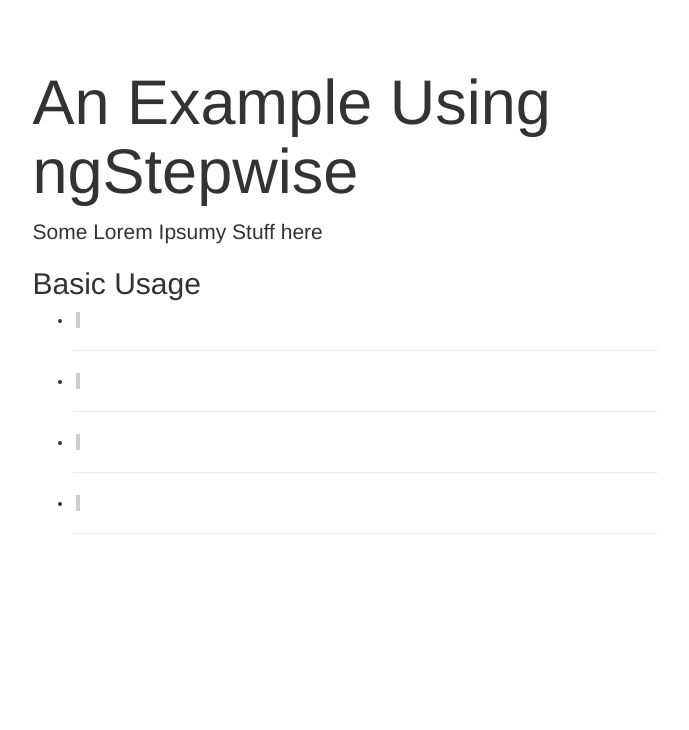
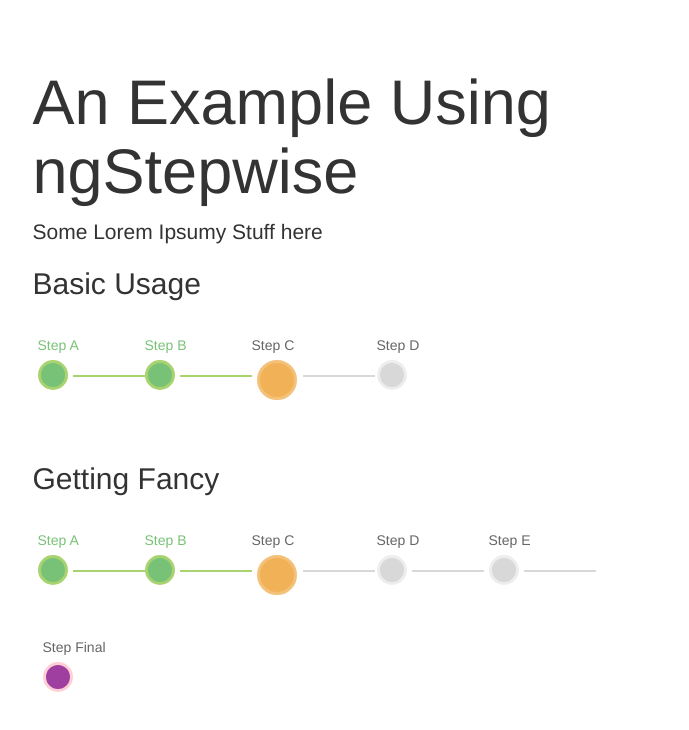
Before and after one commit to uchilaka/ngStepwise, a website: page example/index.html in a window 1280 px wide. Shown: the whole page, without its empty margins (295-984 px from the left). Drawn offline with nearby package versions, Linux system fonts and the light colour scheme.

Commit message:
Nothing to see here. Just committing progress...

```diff
--- a/example/index.html
+++ b/example/index.html
@@ -17,6 +17,9 @@
         <![endif]-->
         <script src="../bower_components/angular/angular.min.js"></script>
         <script src="../bower_components/angular-sanitize/angular-sanitize.min.js"></script>
+        <!-- @IMPORTANT - include the stepwise stylesheet -->
+        <link rel="stylesheet" href="../stepwise.css" />
+        <!-- Some custom styling for the example app -->
         <style type="text/css">
             .centered {
                 float: none;
@@ -38,6 +41,11 @@
                 <h2>Basic Usage</h2>
                 <ng-stepwise ng-default-options="stepwiseOptions"></ng-stepwise>
                 <ng-stepwise ng-steps="steps"></ng-stepwise>
+
+                <h2>Getting Fancy</h2>
+                <ng-stepwise ng-default-options="stepwiseOptions"></ng-stepwise>
+                <ng-stepwise ng-steps="fancySteps"></ng-stepwise>
+
             </article>
         </div>
 
@@ -66,20 +74,34 @@
 
                     $scope.steps = [
                         {
-                            label: 'Step A',
+                            title: 'Step A',
                             complete: true
                         },
                         {
-                            label: 'Step B',
+                            title: 'Step B',
                             complete: true
                         },
                         {
-                            label: 'Step C',
+                            title: 'Step C',
+                            active: true
                         },
                         {
-                            label: 'Step D',
+                            title: 'Step D',
                         }
                     ];
+
+                    $scope.fancySteps = [];
+                    Array.prototype.push.apply($scope.fancySteps, $scope.steps);
+                    Array.prototype.push.apply($scope.fancySteps, [
+                        {
+                            title: 'Step E',
+                        },
+                        {
+                            title: 'Step Final',
+                            incompleteBgColor: 'purple',
+                            incompleteBorderColor: 'pink'
+                        }
+                    ]);
                 }
             ]);
         </script>
--- a/stepwise.css
+++ b/stepwise.css
@@ -24,7 +24,7 @@
     margin: 0 0 0 5px;
 }
 .stepwise>li>label {
-    text-align: left;
+    text-align: center;
     font-weight: 100;
 }
 .stepwise>li>a {
@@ -48,7 +48,6 @@
 }
 .stepwise>li>label {
     position: relative;
-    left: -20px;
 }
 .stepwise>li:last-child>label {
     left: 0;
```
